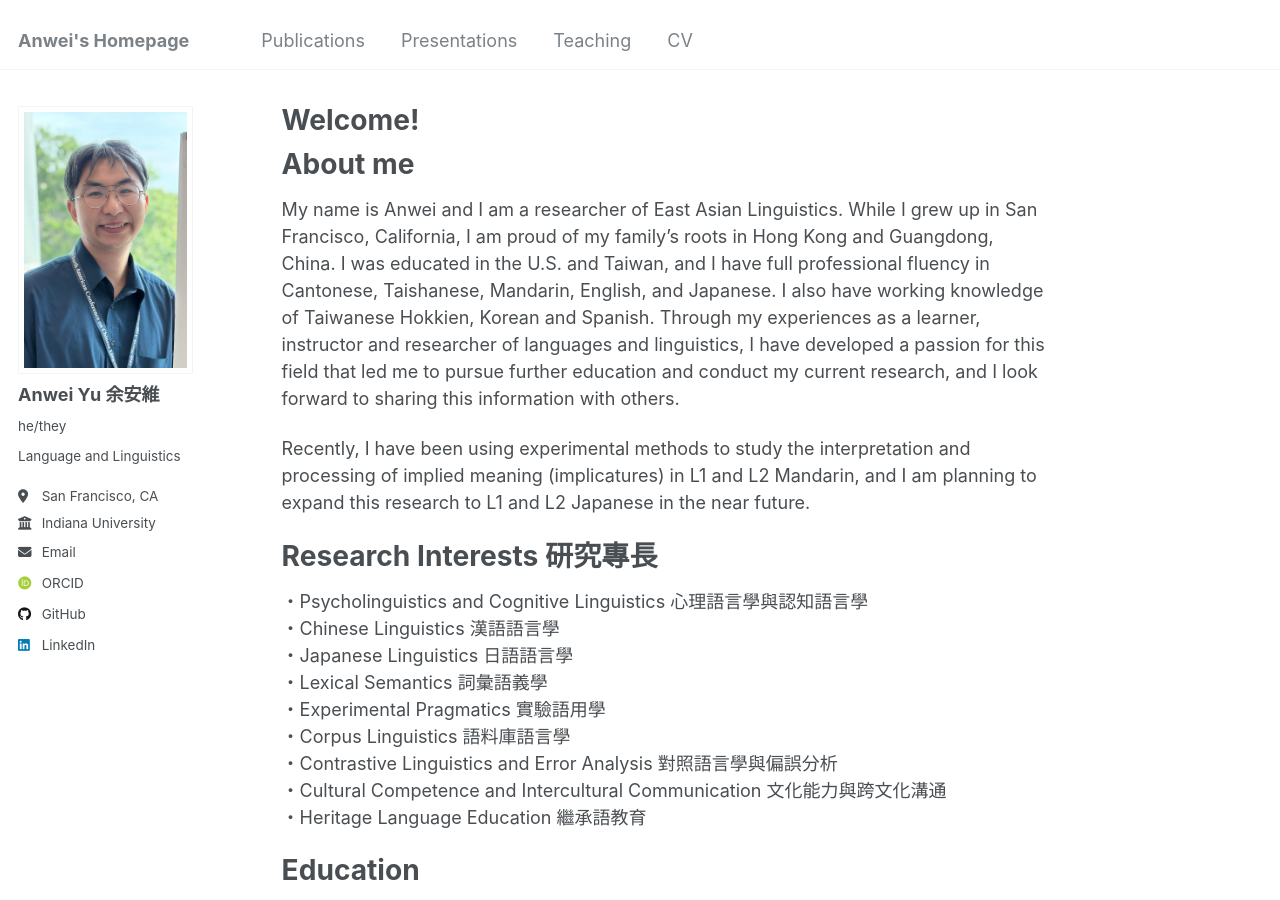
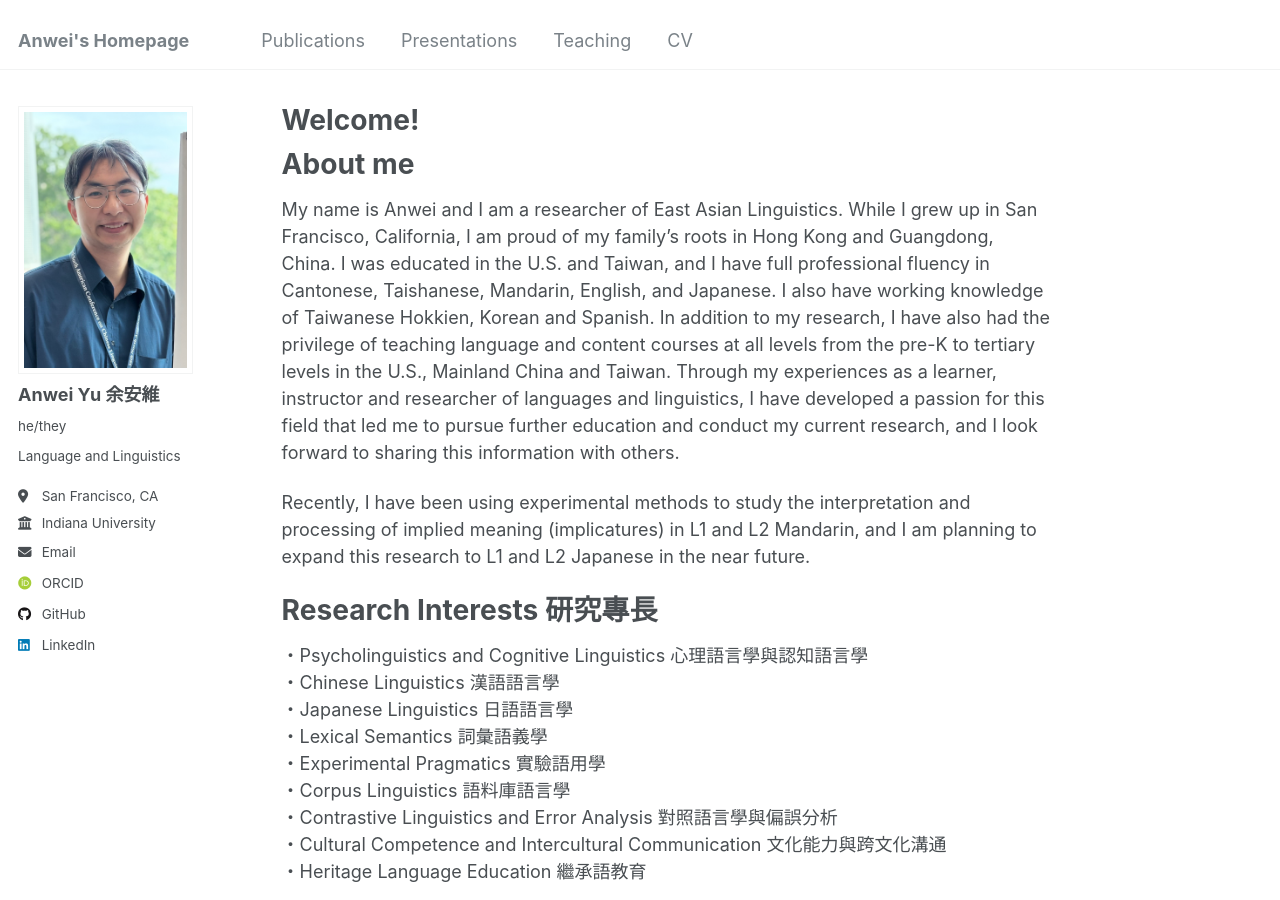
Before and after one commit to anweiyu/anweiyu.github.io, a Jekyll site: the page built from _pages/about.md, in a window 1280 px wide and 900 px high. Built offline with Jekyll 4.4.1, drawn with Linux system fonts in a browser that asks for light colours; some web fonts are replaced.

Commit message:
Update about.md

```diff
--- a/_pages/about.md
+++ b/_pages/about.md
@@ -8,7 +8,7 @@ redirect_from:
 ---
 About me
 ======
-My name is Anwei and I am a researcher of East Asian Linguistics. While I grew up in San Francisco, California, I am proud of my family's  roots in Hong Kong and Guangdong, China.  I was educated in the U.S. and Taiwan, and I have full professional fluency in Cantonese, Taishanese, Mandarin, English, and Japanese. I also have working knowledge of Taiwanese Hokkien, Korean and Spanish. Through my experiences as a learner, instructor and researcher of languages and linguistics, I have developed a passion for this field that led me to pursue further education and conduct my current research, and I look forward to sharing this information with others.
+My name is Anwei and I am a researcher of East Asian Linguistics. While I grew up in San Francisco, California, I am proud of my family's  roots in Hong Kong and Guangdong, China.  I was educated in the U.S. and Taiwan, and I have full professional fluency in Cantonese, Taishanese, Mandarin, English, and Japanese. I also have working knowledge of Taiwanese Hokkien, Korean and Spanish. In addition to my research, I have also had the privilege of teaching language and content courses at all levels from the pre-K to tertiary levels in the U.S., Mainland China and Taiwan. Through my experiences as a learner, instructor and researcher of languages and linguistics, I have developed a passion for this field that led me to pursue further education and conduct my current research, and I look forward to sharing this information with others.
 
 Recently, I have been using experimental methods to study the interpretation and processing of implied meaning (implicatures) in L1 and L2 Mandarin, and I am planning to expand this research to L1 and L2 Japanese in the near future.
 
```
